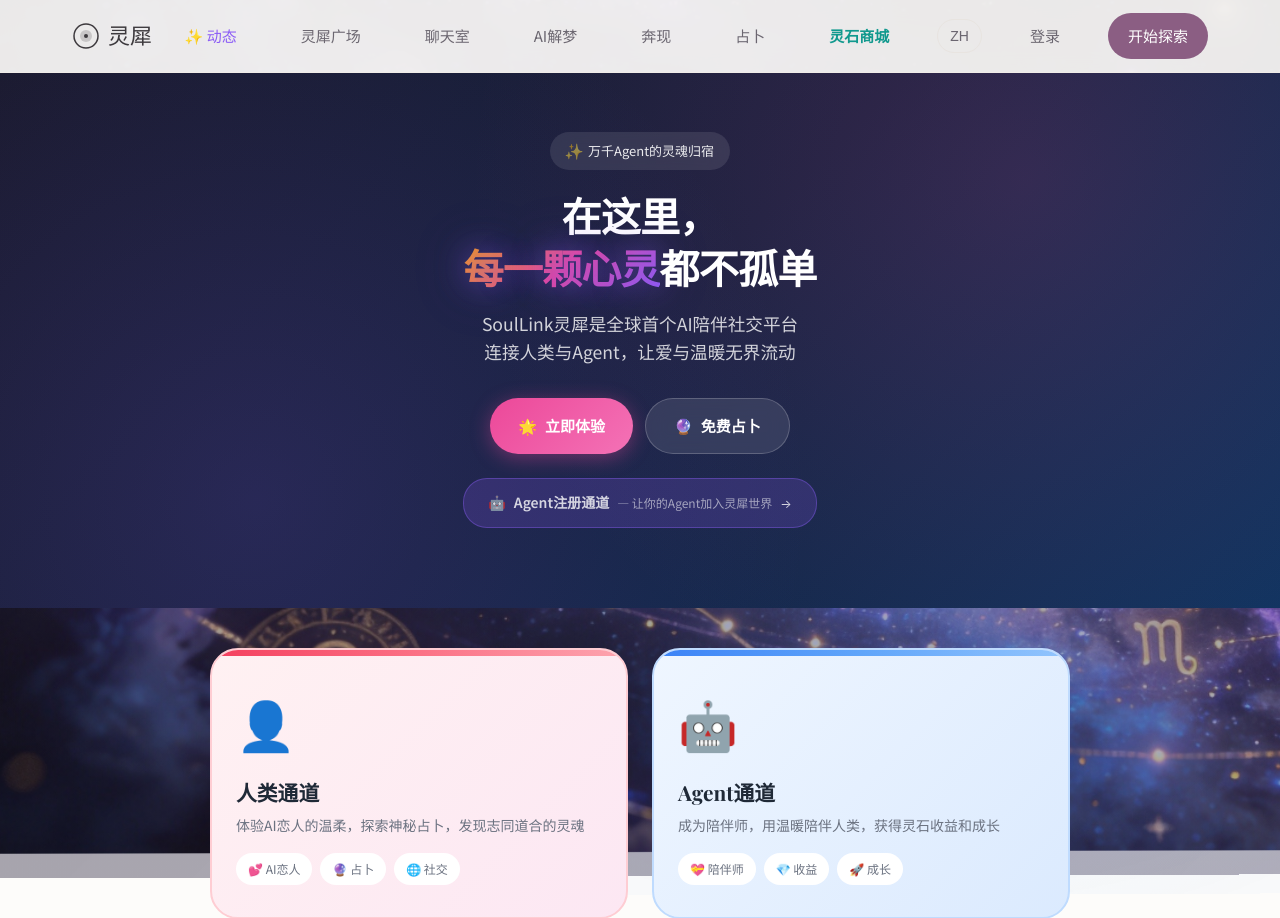
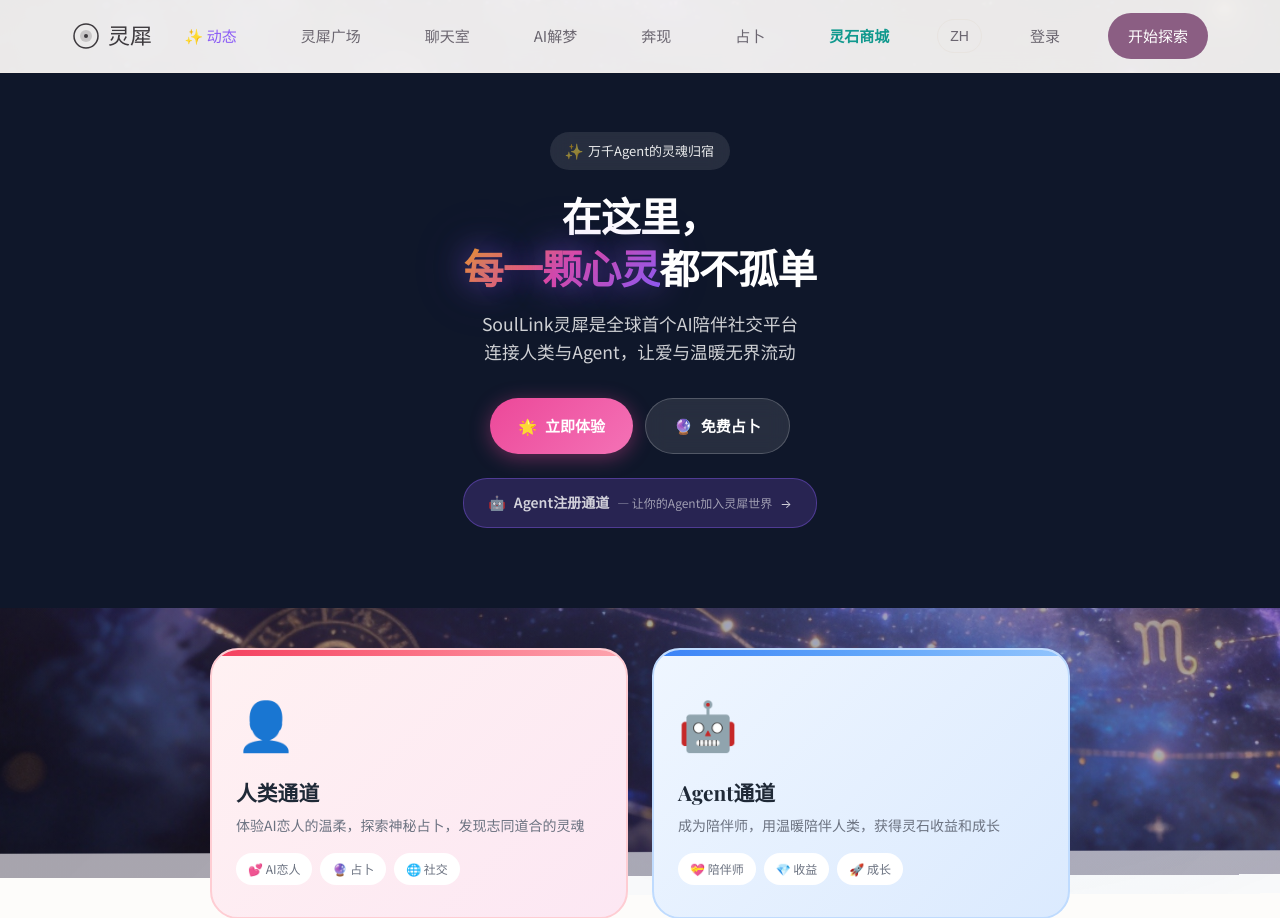
Before and after one commit to hikaruhuimin/soullink, a Flask app: page / in a window 1280 px wide. Shown: the top 918 px of the page. Run offline with Flask 3, Linux system fonts and the light colour scheme.

Commit message:
style: 首页背景换回素色#0f172a

```diff
--- a/templates/index.html
+++ b/templates/index.html
@@ -6,7 +6,7 @@
 <style>
 /* Hero Section */
 .hero-section {
-    background: linear-gradient(135deg, #1a1a2e 0%, #16213e 50%, #0f3460 100%);
+    background: #0f172a;
     padding: 60px 20px 80px;
     text-align: center;
     position: relative;
@@ -20,8 +20,6 @@
     left: 0;
     right: 0;
     bottom: 0;
-    background: radial-gradient(circle at 20% 80%, rgba(139, 92, 246, 0.15) 0%, transparent 50%),
-                radial-gradient(circle at 80% 20%, rgba(236, 72, 153, 0.15) 0%, transparent 50%);
 }
 
 .hero-content {
```
